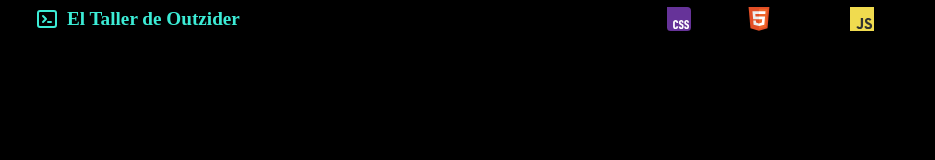
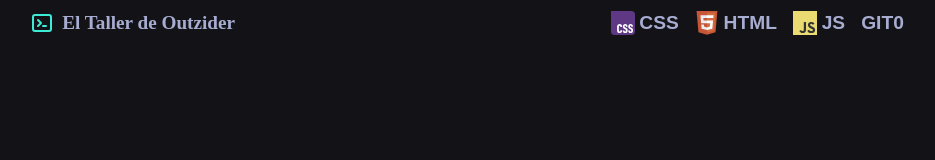
Before and after one commit to OutziderDev/Practicas, an Astro site: page / in a window 1280 px wide. Shown: the whole page, without its empty margins (173-1108 px from the left). Built offline with nearby package versions, Linux system fonts and the light colour scheme; Astro itself is replaced by a stand-in of ours; a web font is replaced by a local one.

Commit message:
feat: reemplazar NavSidebar con Navbar y ajustar estilos en LayoutLanding y Navbar

```diff
--- a/src/layouts/LayoutLanding.astro
+++ b/src/layouts/LayoutLanding.astro
@@ -1,6 +1,6 @@
 ---
-import NavSidebar from "@/sections/NavSidebar.astro";
 const title = Astro.props.title || "El taller de OutziderDev";
+import Navbar from '@/sections/Navbar.astro'
 ---
 
 <!doctype html>
@@ -11,7 +11,7 @@
 		<title>El Taller de OutziderDev</title>
 	</head>
 	<body>
-    <!-- <NavSidebar /> -->
+    <Navbar />
     <main>
       <slot />
     </main>
@@ -82,7 +82,7 @@
 
 	body {
 		width: 100%;
-    background: black;
+    background: var(--color-fondo);
     color: var(--texto);
     display: flex;
 	}
--- a/src/pages/index.astro
+++ b/src/pages/index.astro
@@ -1,8 +1,6 @@
 ---
 import Layout from '@/layouts/LayoutLanding.astro';
-import Navbar from '@/sections/Navbar.astro'
 ---
 <Layout>
-  <Navbar />
 
 </Layout>
--- a/src/sections/Navbar.astro
+++ b/src/sections/Navbar.astro
@@ -2,6 +2,7 @@
 
 ---
 <header>
+  <div class="container">
     <a href="/" class="brand">
       <svg xmlns="http://www.w3.org/2000/svg" width="24" height="24" viewBox="0 0 24 24" fill="none" stroke="currentColor" stroke-width="2" stroke-linecap="round" stroke-linejoin="round" class="icon icon-tabler icons-tabler-outline icon-tabler-terminal-2"><path stroke="none" d="M0 0h24v24H0z" fill="none"/><path d="M8 9l3 3l-3 3" /><path d="M13 15l3 0" /><path d="M3 6a2 2 0 0 1 2 -2h14a2 2 0 0 1 2 2v12a2 2 0 0 1 -2 2h-14a2 2 0 0 1 -2 -2l0 -12" /></svg>
       <span>El Taller de Outzider </span>
@@ -19,24 +20,28 @@
         <svg viewBox="0 0 1052 1052"><path fill="#f0db4f" d="M0 0h1052v1052H0z"/><path d="M965.9 801.1c-7.7-48-39-88.3-131.7-125.9-32.2-14.8-68.1-25.399-78.8-49.8-3.8-14.2-4.3-22.2-1.9-30.8 6.9-27.9 40.2-36.6 66.6-28.6 17 5.7 33.1 18.801 42.8 39.7 45.4-29.399 45.3-29.2 77-49.399-11.6-18-17.8-26.301-25.4-34-27.3-30.5-64.5-46.2-124-45-10.3 1.3-20.699 2.699-31 4-29.699 7.5-58 23.1-74.6 44-49.8 56.5-35.6 155.399 25 196.1 59.7 44.8 147.4 55 158.6 96.9 10.9 51.3-37.699 67.899-86 62-35.6-7.4-55.399-25.5-76.8-58.4-39.399 22.8-39.399 22.8-79.899 46.1 9.6 21 19.699 30.5 35.8 48.7 76.2 77.3 266.899 73.5 301.1-43.5 1.399-4.001 10.6-30.801 3.199-72.101zm-394-317.6h-98.4c0 85-.399 169.4-.399 254.4 0 54.1 2.8 103.7-6 118.9-14.4 29.899-51.7 26.2-68.7 20.399-17.3-8.5-26.1-20.6-36.3-37.699-2.8-4.9-4.9-8.7-5.601-9-26.699 16.3-53.3 32.699-80 49 13.301 27.3 32.9 51 58 66.399 37.5 22.5 87.9 29.4 140.601 17.3 34.3-10 63.899-30.699 79.399-62.199 22.4-41.3 17.6-91.3 17.4-146.6.5-90.2 0-180.4 0-270.9z" fill="#323330"/></svg>
         <span>JS</span>
       </a>
+      <a href="">GIT0</a>
     </nav>
+  </div>
 
 </header>
 
-<style>
+<style  >
   header {
-    max-width: 70dvw;
-    padding: 1.2rem 1rem;
     font-size: 1.2rem;
     width: 100dvw;
-    height: 2rem;
+
+    & .container {
+      max-width: 70dvw;
+      margin: auto;
       display: flex;
       align-items: center;
       justify-content: space-between;
-    margin: auto auto;
+      padding:  0.7rem;
+    }
 
     & .brand {
-      color: var(--color-principal);
+      color: var(--texto-muted);
       font-weight: bolder;
       display: flex;
       justify-content: center;
@@ -45,10 +50,17 @@
       user-select: none;
       cursor: pointer;
       text-decoration: none;
+      font-family: var(--texto-titulo-general);
+      transition: color 0.15s ease-in-out;
+
+      &:hover{
+        color: white;
+      }
 
       & svg {
         width: 1.5rem;
         height: 1.5rem;
+        stroke: var(--color-principal);
       }
     }
 
@@ -63,12 +75,24 @@
         gap: 0.3rem;
         width: 100%;
         text-decoration: none;
-        color: var(--color-verdoso-mod);
+        color: var(--texto-muted);
         font-weight: 600;
+        font-family: var(--texto-titulo-emergente);
+        transition: all 0.15s ease-in-out;
+
+        &:hover {
+          color: white;
+
+          & svg {
+            filter: grayscale(0%);
+          }
+        }
 
         & svg {
           width: 1.5rem;
           height: 1.5rem;
+          filter: grayscale(25%);
+          transition: all 0.15s ease-in-out;
         }
       }
     }
```
Lines whose indentation alone changed are shown as unchanged.
